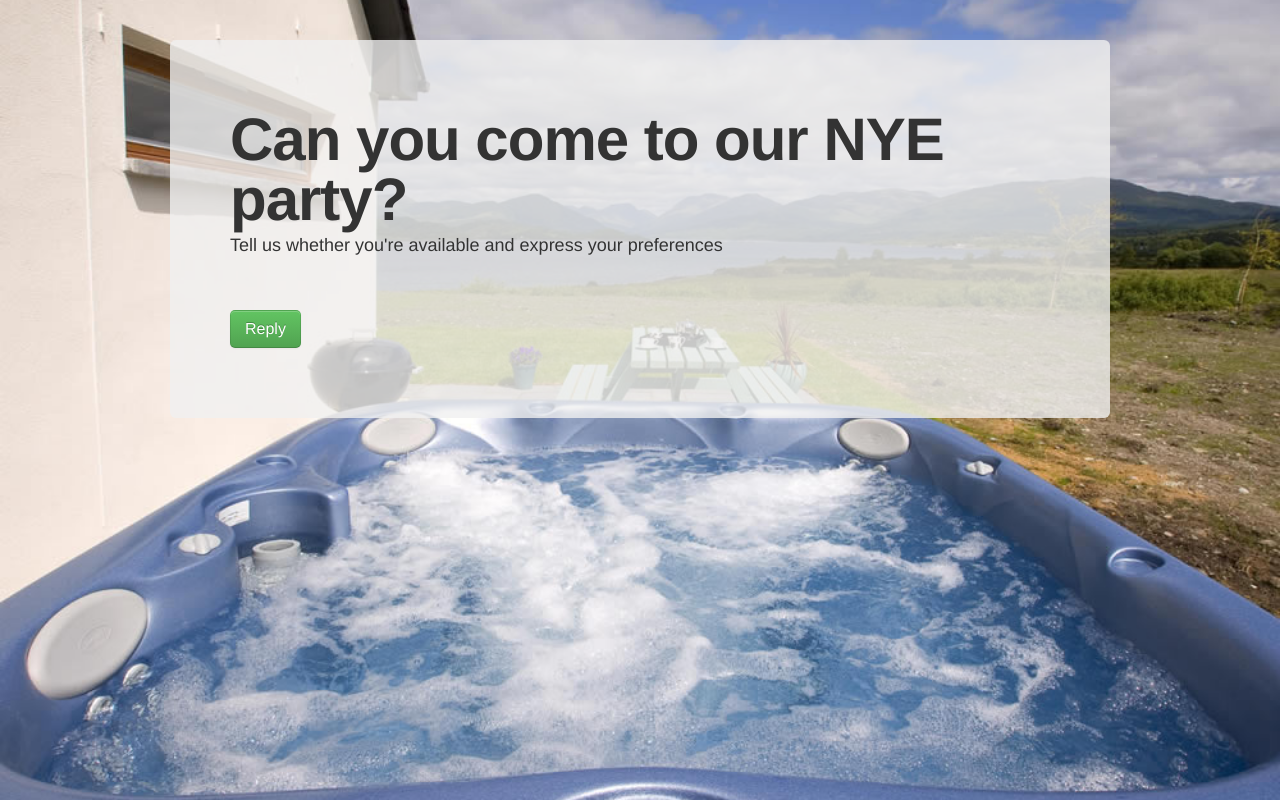
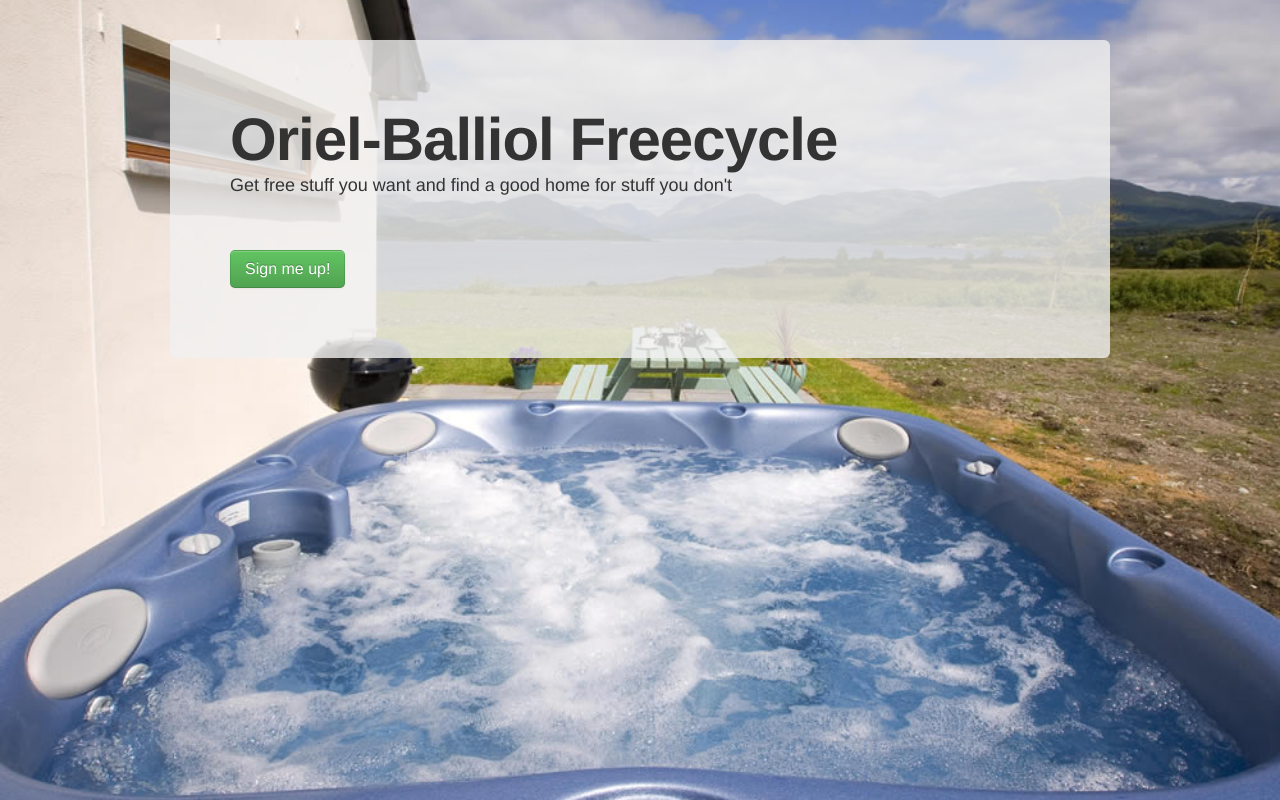
Before and after one commit to jethroswanzy/jethroswanzy.github.com, a plain HTML site: page index.html in a window 1280 px wide. Drawn offline with Linux system fonts and the light colour scheme.

Commit message:
freecycle

```diff
--- a/index.html
+++ b/index.html
@@ -5,7 +5,7 @@
 
     <link href="assets/main.css" rel="stylesheet">
 
-    <title>Hot tub NYE party</title>
+    <title>Oriel-Balliol Freecycle</title>
 
 	<script type="text/javascript">
 
@@ -27,17 +27,15 @@
 
     <div class='container'>
     <div class='hero-unit'>
-      <h1>Can you come to our NYE party?</h1>
-      <p>Tell us whether you're available and express your preferences</p>
+      <h1>Oriel-Balliol Freecycle</h1>
+      <p>Get free stuff you want and find a good home for stuff you don't</p>
 
       <br/>
       <br/>
 
 
       <p class='action'>
-      <a href="form.html" class ="btn btn-success btn-large">
-        Reply
-      </a>
+      <a href="form.html" class ="btn btn-success btn-large">Sign me up!</a>
       </p>
 
     </div>
```
